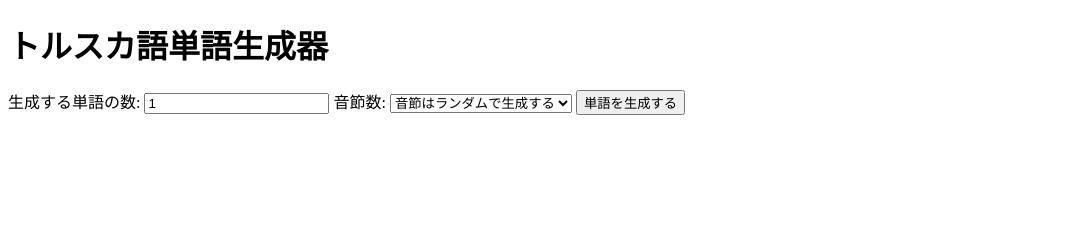
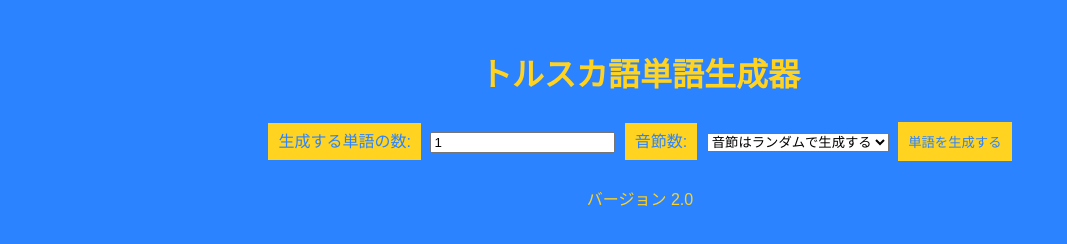
Before and after one commit to SoshuKo/TruskaLat, a plain HTML site: page index.html in a window 1280 px wide. Shown: the whole page, without its empty margins (0-1067 px from the left). Drawn offline with Linux system fonts and the light colour scheme.

Commit message:
Update index.html

```diff
--- a/index.html
+++ b/index.html
@@ -3,6 +3,32 @@
 <head>
     <meta charset="UTF-8">
     <title>トルスカ語単語生成器</title>
+    <style>
+        body {
+            background-color: #2C83FF;
+            color: #FFD320;
+            font-family: Arial, sans-serif;
+            text-align: center;
+            padding: 20px;
+        }
+        h1 {
+            color: #FFD320;
+        }
+        label, button {
+            color: #2C83FF;
+            background-color: #FFD320;
+            border: none;
+            padding: 10px;
+            margin: 5px;
+            cursor: pointer;
+        }
+        button:hover {
+            background-color: #FFB320;
+        }
+        #generatedWords {
+            margin-top: 20px;
+        }
+    </style>
 </head>
 <body>
     <h1>トルスカ語単語生成器</h1>
@@ -17,7 +43,9 @@
     </select>
     <button onclick="generateWords()">単語を生成する</button>
     <div id="generatedWords"></div>
-
+    <footer>
+        <p>バージョン 2.0</p>
+    </footer>
     <script src="script.js"></script>
 </body>
 </html>
```
